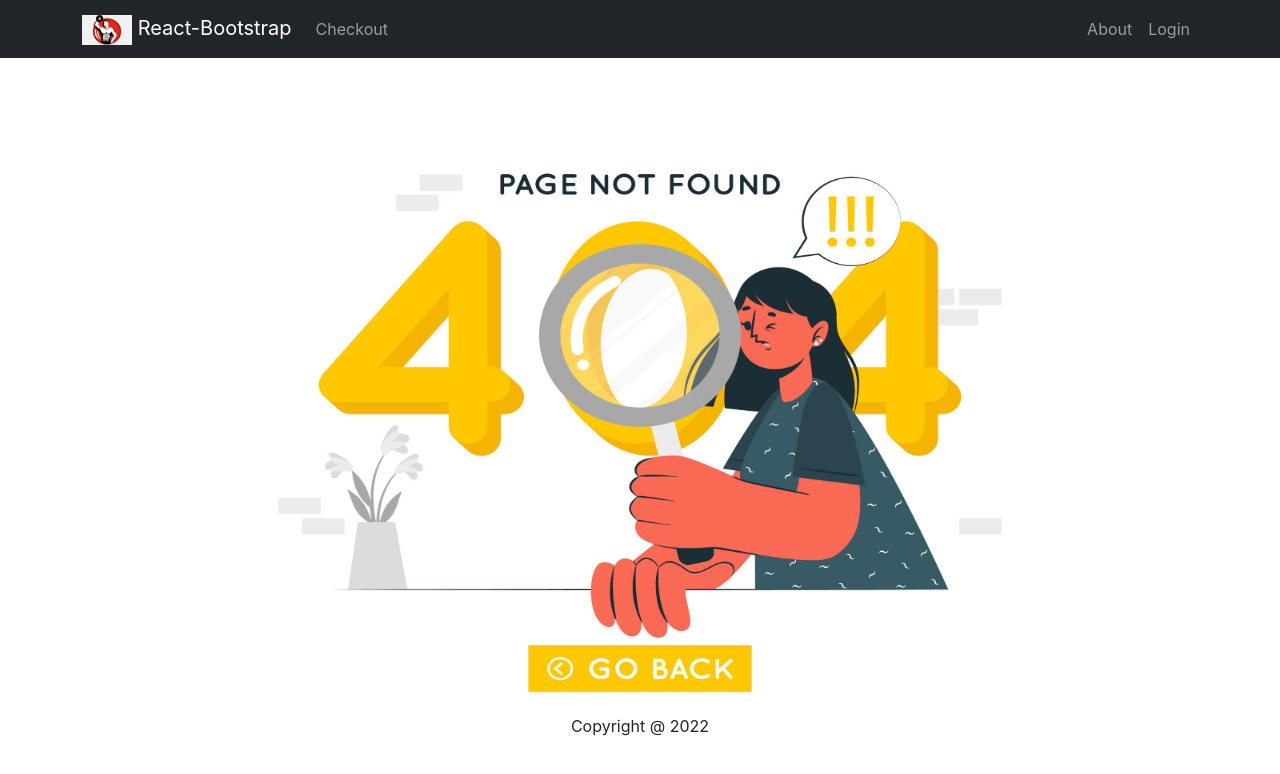
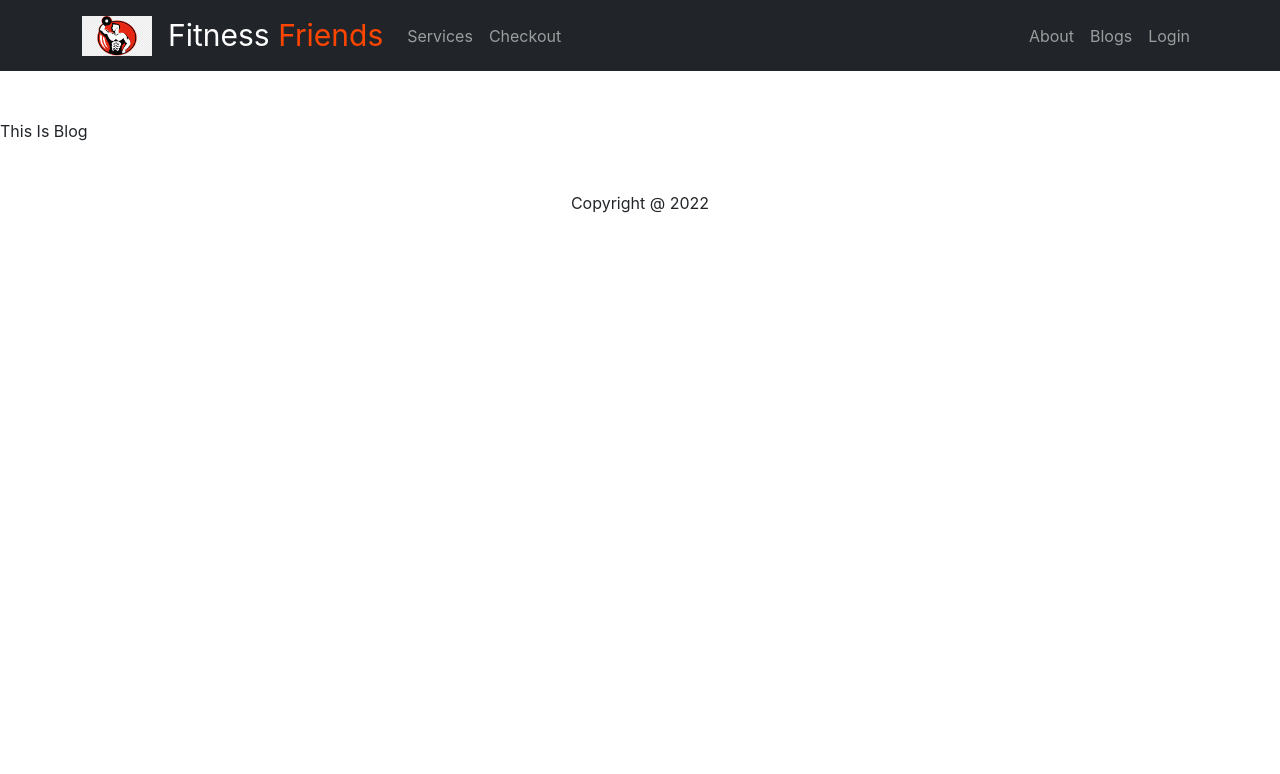
Before and after one commit to Afzal-Hossen-Hasib/Seven_Gym_Trainer, a React (Create React App) app: page /blog in a window 1280 px wide. Shown: the top 774 px of the page. Built offline with nearby package versions, Linux system fonts and the light colour scheme; no server answers.

Commit message:
favicon added

```diff
--- a/public/index.html
+++ b/public/index.html
@@ -26,7 +26,7 @@
       work correctly both with client-side routing and a non-root public URL.
       Learn how to configure a non-root public URL by running `npm run build`.
     -->
-    <title>React App</title>
+    <title>Fitness Friends</title>
   </head>
   <body>
     <noscript>You need to enable JavaScript to run this app.</noscript>
--- a/src/App.js
+++ b/src/App.js
@@ -10,6 +10,7 @@ import NotFound from './Pages/Shared/NotFound/NotFound';
 import RequireAuth from './Pages/Login/RequireAuth/RequireAuth';
 import ProccedCheckout from './Pages/ProccedCheckout/ProceedCheckout/ProccedCheckout';
 import UserSignUp from './Pages/Login/UserSignUp/UserSignUp';
+import Blog from './Pages/Shared/Blog/Blog';
 
 function App() {
   return (
@@ -22,6 +23,7 @@ function App() {
         <Route path='/about' element={<About></About>}></Route>
         <Route path='/login' element={<Login></Login>}></Route>
         <Route path='/register' element={<UserSignUp></UserSignUp>}></Route>
+        <Route path='/blog' element={<Blog></Blog>}></Route>
         <Route path='/checkout' element={
           <RequireAuth>
             <ProccedCheckout></ProccedCheckout>
--- /dev/null
+++ b/src/Pages/Shared/Blog/Blog.js
@@ -0,0 +1,11 @@
+import React from 'react';
+
+const Blog = () => {
+    return (
+        <div>
+            This Is Blog
+        </div>
+    );
+};
+
+export default Blog;
--- a/src/Pages/Shared/Header/Header.css
+++ b/src/Pages/Shared/Header/Header.css
@@ -0,0 +1,7 @@
+.title {
+    font-size: 30px;
+}
+
+.second-title {
+    color: orangered;
+}
--- a/src/Pages/Shared/Header/Header.js
+++ b/src/Pages/Shared/Header/Header.js
@@ -5,6 +5,7 @@ import { useAuthState } from 'react-firebase-hooks/auth';
 import { Link } from 'react-router-dom';
 import auth from '../../../firebase.init';
 import logo from '../../../image/Logo/logo.png'
+import './Header.css'
 
 const Header = () => {
     const [user] = useAuthState(auth)
@@ -17,16 +18,18 @@ const Header = () => {
         <>
   <Navbar collapseOnSelect expand="lg" sticky='top' bg="dark" variant="dark mb-5">
   <Container>
-  <Navbar.Brand as={Link} to="/">
-      <img src={logo} height='30px' alt="" /> React-Bootstrap
+  <Navbar.Brand className='d-flex align-items-center' as={Link} to="/">
+      <img src={logo} height='40px' width='70px' alt="" /> <span className='ms-3 title'>Fitness <span className='second-title'>Friends</span></span>
     </Navbar.Brand>
   <Navbar.Toggle aria-controls="responsive-navbar-nav" />
   <Navbar.Collapse id="responsive-navbar-nav">
     <Nav className="me-auto">
-      <Nav.Link href="home#services">Checkout</Nav.Link>
+      <Nav.Link href="home#services">Services</Nav.Link>
+      <Nav.Link as={Link} to="/checkout">Checkout</Nav.Link>
     </Nav>
     <Nav>
       <Nav.Link as={Link} to="/about">About</Nav.Link>
+      <Nav.Link as={Link} to="/blog">Blogs</Nav.Link>
       {
           user ?
            <button className='btn btn-link text-white text-decoration-none' onClick={handleSignOut}>Sing Out</button>
```
Also changed, not shown: src/Pages/Shared/Blog/Blog.css (added), 1 other file (tests, documents, lock files or other folders).
